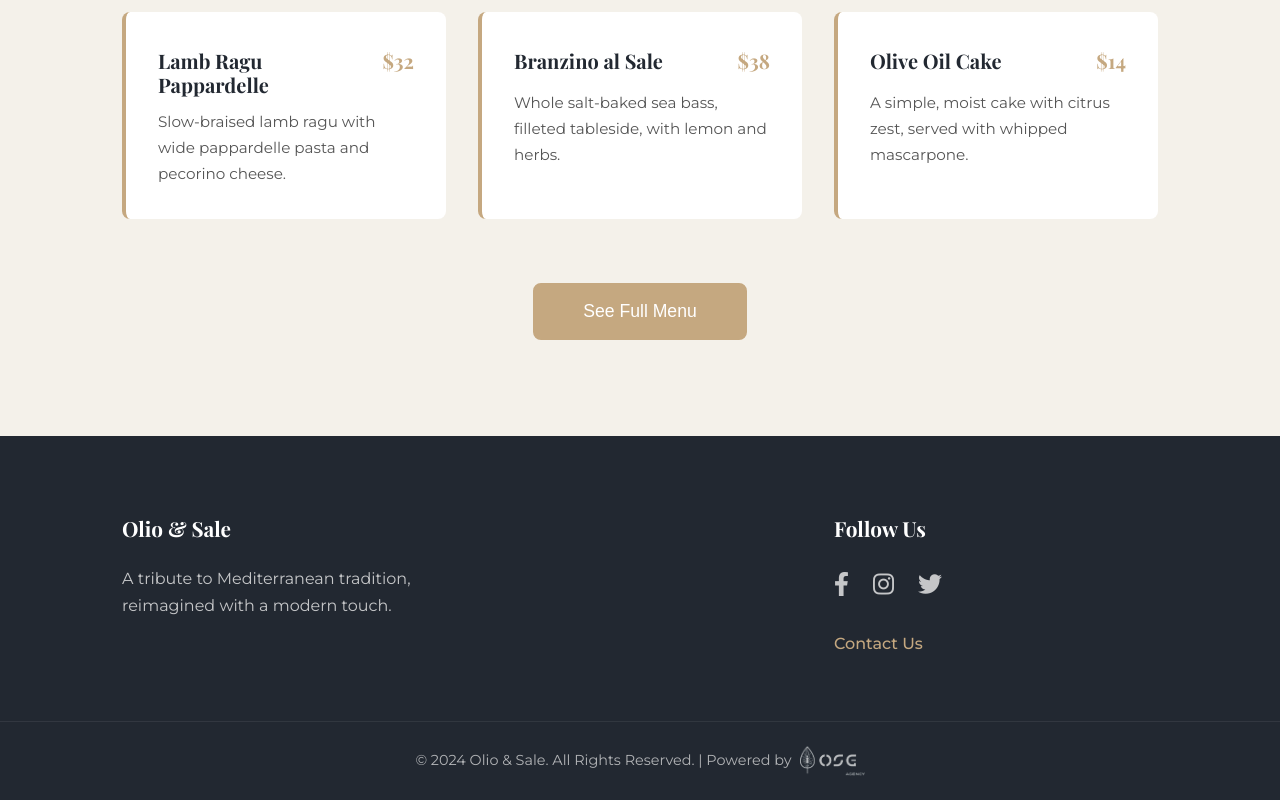
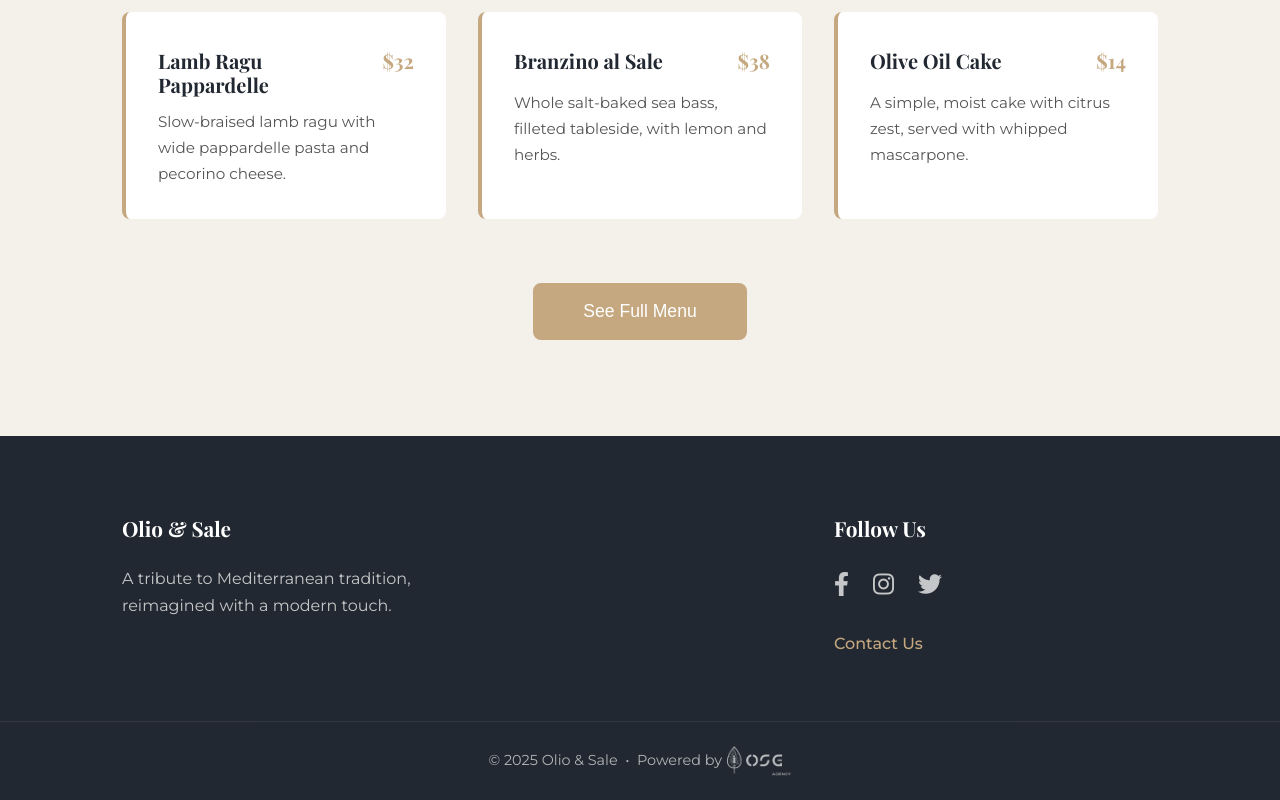
Before and after one commit to AnriGobadze/cafe, a plain HTML site: page index.html in a window 1280 px wide. Shown: the part 1020-1820 px from the top of the page. Drawn offline with nearby package versions, Linux system fonts and the light colour scheme; a web font is replaced by a local one.

Commit message:
Corrected Footer

```diff
--- a/index.html
+++ b/index.html
@@ -122,7 +122,7 @@
             </div>
         </div>
         <div class="footer__bottom-bar">
-            <p>© 2024 Olio & Sale. All Rights Reserved. | Powered by <a href="https://osgweb.ge/#hero"><img src="OsgPhoto.png" alt="OSG_Agency_Logo"></a></p>
+            <p>© 2025 Olio & Sale  •  Powered by<a href="https://osgweb.ge/#hero"><img src="OsgPhoto.png" alt="OSG_Agency_Logo"></a></p>
         </div>
     </footer>
 
--- a/style.css
+++ b/style.css
@@ -158,8 +158,9 @@ body.nav-open .hamburger__bar:nth-child(3) { transform: translateY(-8px) rotate(
 .footer__social a:hover { opacity: 1; transform: translateY(-3px); }
 .footer__contact-link { text-decoration: none; color: var(--accent-color); font-weight: 500; transition: opacity 0.3s; }
 .footer__contact-link:hover { opacity: 0.8; }
-.footer__bottom-bar { padding: 1.5rem 0; text-align: center; border-top: 1px solid rgba(255, 255, 255, 0.1); font-size: 0.9rem; opacity: 0.7; }
+.footer__bottom-bar {padding: 1.5rem 0; text-align: center; border-top: 1px solid rgba(255, 255, 255, 0.1); font-size: 0.9rem; opacity: 0.7; }
 .footer__bottom-bar img {
+  margin-left:5px;
   display: inline-block;
   height: 30px;
   vertical-align: middle;
```
